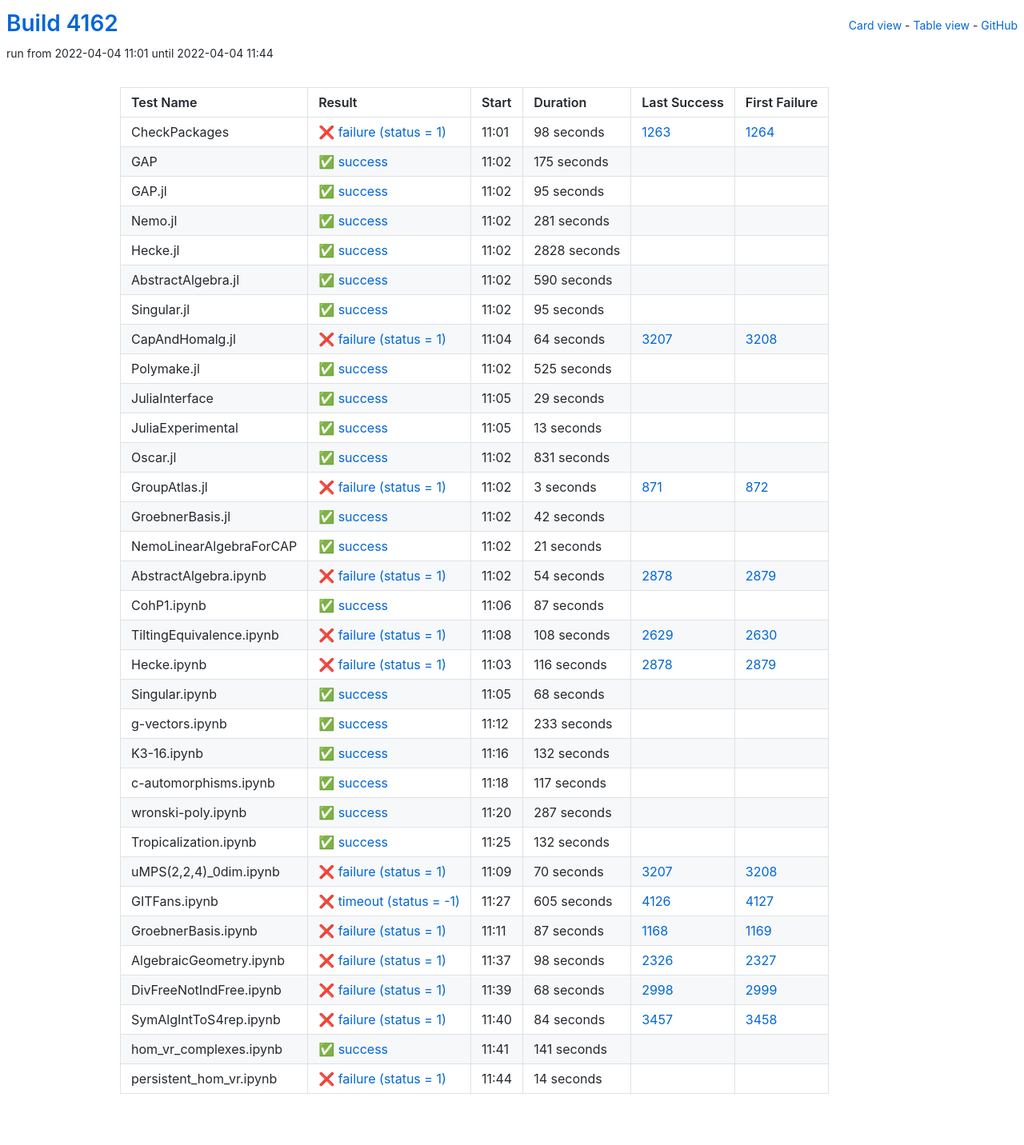
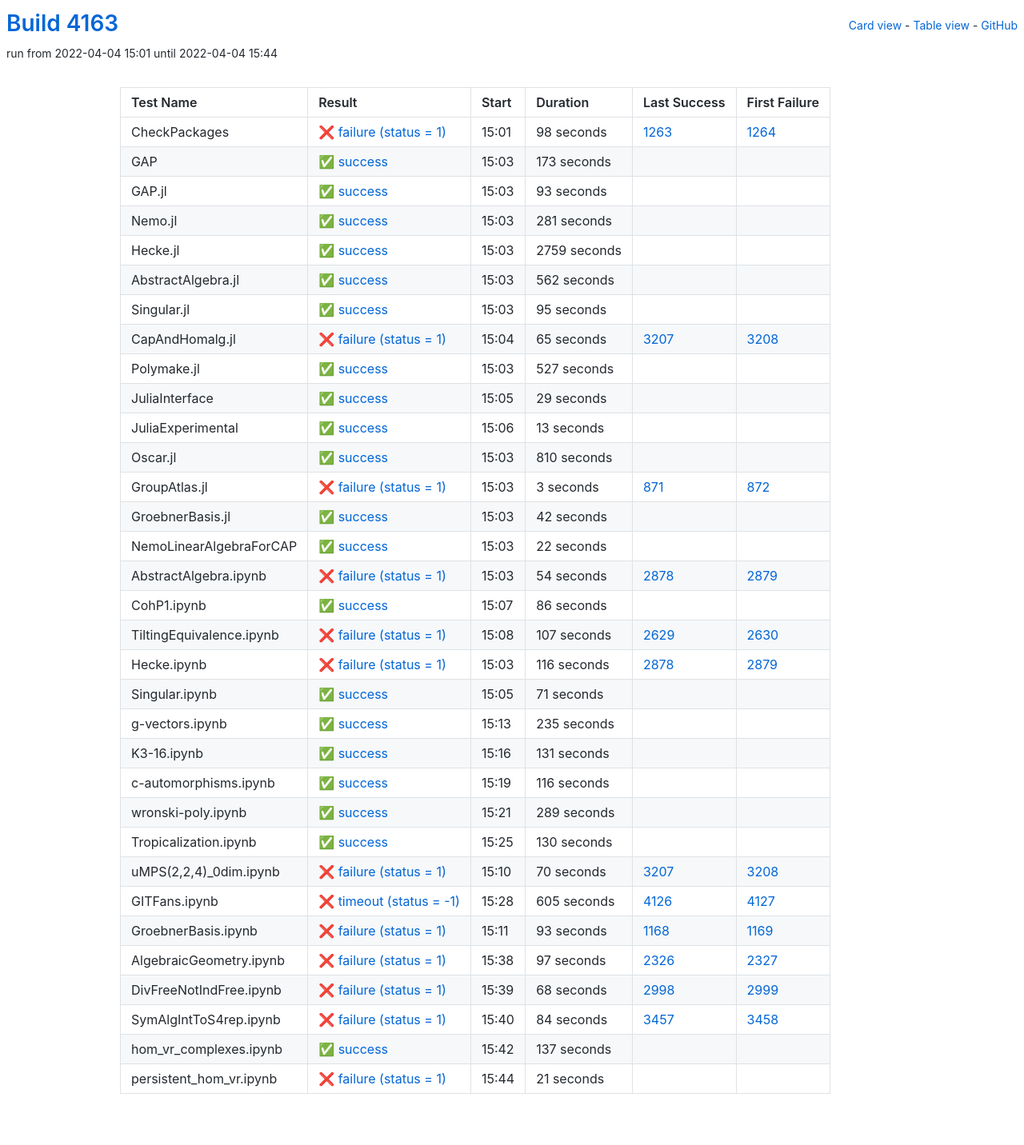
Before and after one commit to oscar-system/oscar-ci-status-stable, a Jekyll site: the page built from table.html, in a window 1280 px wide. Shown: the whole page at 80% size. Built offline with Jekyll 4.4.1, drawn with Linux system fonts in a browser that asks for light colours.

Commit message:
Build #4163

```diff
--- a/_data/ci.yml
+++ b/_data/ci.yml
@@ -1,6 +1,6 @@
 ---
-build: 4162
-build_url: https://oscarci.mathematik.uni-kl.de/job/oscar-stable/4162/
+build: 4163
+build_url: https://oscarci.mathematik.uni-kl.de/job/oscar-stable/4163/
 job: oscar-stable
 organization: oscar-system
 repo: oscar-ci-status-stable
@@ -8,8 +8,8 @@ repourl: https://github.com/oscar-system/oscar-ci-status-stable
 tests:
 - name: CheckPackages
   id: checkpackages
-  log: https://oscarci.mathematik.uni-kl.de/job/oscar-stable/4162/artifact/logs/build-4162/CheckPackages.log
-  start: 2022-04-04 11:01
+  log: https://oscarci.mathematik.uni-kl.de/job/oscar-stable/4163/artifact/logs/build-4163/CheckPackages.log
+  start: 2022-04-04 15:01
   success: false
   exitcode: 1
   status: failure
@@ -20,32 +20,32 @@ tests:
   first_failure_url: https://oscarci.mathematik.uni-kl.de/job/oscar-stable/1264/
 - name: GAP
   id: gap
-  log: https://oscarci.mathematik.uni-kl.de/job/oscar-stable/4162/artifact/logs/build-4162/GAP.log
-  start: 2022-04-04 11:02
+  log: https://oscarci.mathematik.uni-kl.de/job/oscar-stable/4163/artifact/logs/build-4163/GAP.log
+  start: 2022-04-04 15:03
   success: true
   exitcode: 0
   status: success
-  duration: 175
+  duration: 173
   last_success: false
   last_success_url:
   first_failure: false
   first_failure_url:
 - name: GAP.jl
   id: gap-jl
-  log: https://oscarci.mathematik.uni-kl.de/job/oscar-stable/4162/artifact/logs/build-4162/GAP.jl.log
-  start: 2022-04-04 11:02
+  log: https://oscarci.mathematik.uni-kl.de/job/oscar-stable/4163/artifact/logs/build-4163/GAP.jl.log
+  start: 2022-04-04 15:03
   success: true
   exitcode: 0
   status: success
-  duration: 95
+  duration: 93
   last_success: false
   last_success_url:
   first_failure: false
   first_failure_url:
 - name: Nemo.jl
   id: nemo-jl
-  log: https://oscarci.mathematik.uni-kl.de/job/oscar-stable/4162/artifact/logs/build-4162/Nemo.jl.log
-  start: 2022-04-04 11:02
+  log: https://oscarci.mathematik.uni-kl.de/job/oscar-stable/4163/artifact/logs/build-4163/Nemo.jl.log
+  start: 2022-04-04 15:03
   success: true
   exitcode: 0
   status: success
@@ -56,32 +56,32 @@ tests:
   first_failure_url:
 - name: Hecke.jl
   id: hecke-jl
-  log: https://oscarci.mathematik.uni-kl.de/job/oscar-stable/4162/artifact/logs/build-4162/Hecke.jl.log
-  start: 2022-04-04 11:02
+  log: https://oscarci.mathematik.uni-kl.de/job/oscar-stable/4163/artifact/logs/build-4163/Hecke.jl.log
+  start: 2022-04-04 15:03
   success: true
   exitcode: 0
   status: success
-  duration: 2828
+  duration: 2759
   last_success: false
   last_success_url:
   first_failure: false
   first_failure_url:
 - name: AbstractAlgebra.jl
   id: abstractalgebra-jl
-  log: https://oscarci.mathematik.uni-kl.de/job/oscar-stable/4162/artifact/logs/build-4162/AbstractAlgebra.jl.log
-  start: 2022-04-04 11:02
+  log: https://oscarci.mathematik.uni-kl.de/job/oscar-stable/4163/artifact/logs/build-4163/AbstractAlgebra.jl.log
+  start: 2022-04-04 15:03
   success: true
   exitcode: 0
   status: success
-  duration: 590
+  duration: 562
   last_success: false
   last_success_url:
   first_failure: false
   first_failure_url:
 - name: Singular.jl
   id: singular-jl
-  log: https://oscarci.mathematik.uni-kl.de/job/oscar-stable/4162/artifact/logs/build-4162/Singular.jl.log
-  start: 2022-04-04 11:02
+  log: https://oscarci.mathematik.uni-kl.de/job/oscar-stable/4163/artifact/logs/build-4163/Singular.jl.log
+  start: 2022-04-04 15:03
   success: true
   exitcode: 0
   status: success
@@ -92,32 +92,32 @@ tests:
   first_failure_url:
 - name: CapAndHomalg.jl
   id: capandhomalg-jl
-  log: https://oscarci.mathematik.uni-kl.de/job/oscar-stable/4162/artifact/logs/build-4162/CapAndHomalg.jl.log
-  start: 2022-04-04 11:04
+  log: https://oscarci.mathematik.uni-kl.de/job/oscar-stable/4163/artifact/logs/build-4163/CapAndHomalg.jl.log
+  start: 2022-04-04 15:04
   success: false
   exitcode: 1
   status: failure
-  duration: 64
+  duration: 65
   last_success: 3207
   last_success_url: https://oscarci.mathematik.uni-kl.de/job/oscar-stable/3207/
   first_failure: 3208
   first_failure_url: https://oscarci.mathematik.uni-kl.de/job/oscar-stable/3208/
 - name: Polymake.jl
   id: polymake-jl
-  log: https://oscarci.mathematik.uni-kl.de/job/oscar-stable/4162/artifact/logs/build-4162/Polymake.jl.log
-  start: 2022-04-04 11:02
+  log: https://oscarci.mathematik.uni-kl.de/job/oscar-stable/4163/artifact/logs/build-4163/Polymake.jl.log
+  start: 2022-04-04 15:03
   success: true
   exitcode: 0
   status: success
-  duration: 525
+  duration: 527
   last_success: false
   last_success_url:
   first_failure: false
   first_failure_url:
 - name: JuliaInterface
   id: juliainterface
-  log: https://oscarci.mathematik.uni-kl.de/job/oscar-stable/4162/artifact/logs/build-4162/JuliaInterface.log
-  start: 2022-04-04 11:05
+  log: https://oscarci.mathematik.uni-kl.de/job/oscar-stable/4163/artifact/logs/build-4163/JuliaInterface.log
+  start: 2022-04-04 15:05
   success: true
   exitcode: 0
   status: success
@@ -128,8 +128,8 @@ tests:
   first_failure_url:
 - name: JuliaExperimental
   id: juliaexperimental
-  log: https://oscarci.mathematik.uni-kl.de/job/oscar-stable/4162/artifact/logs/build-4162/JuliaExperimental.log
-  start: 2022-04-04 11:05
+  log: https://oscarci.mathematik.uni-kl.de/job/oscar-stable/4163/artifact/logs/build-4163/JuliaExperimental.log
+  start: 2022-04-04 15:06
   success: true
   exitcode: 0
   status: success
@@ -140,20 +140,20 @@ tests:
   first_failure_url:
 - name: Oscar.jl
   id: oscar-jl
-  log: https://oscarci.mathematik.uni-kl.de/job/oscar-stable/4162/artifact/logs/build-4162/Oscar.jl.log
-  start: 2022-04-04 11:02
+  log: https://oscarci.mathematik.uni-kl.de/job/oscar-stable/4163/artifact/logs/build-4163/Oscar.jl.log
+  start: 2022-04-04 15:03
   success: true
   exitcode: 0
   status: success
-  duration: 831
+  duration: 810
   last_success: false
   last_success_url:
   first_failure: false
   first_failure_url:
 - name: GroupAtlas.jl
   id: groupatlas-jl
-  log: https://oscarci.mathematik.uni-kl.de/job/oscar-stable/4162/artifact/logs/build-4162/GroupAtlas.jl.log
-  start: 2022-04-04 11:02
+  log: https://oscarci.mathematik.uni-kl.de/job/oscar-stable/4163/artifact/logs/build-4163/GroupAtlas.jl.log
+  start: 2022-04-04 15:03
   success: false
   exitcode: 1
   status: failure
@@ -164,8 +164,8 @@ tests:
   first_failure_url: https://oscarci.mathematik.uni-kl.de/job/oscar-stable/872/
 - name: GroebnerBasis.jl
   id: groebnerbasis-jl
-  log: https://oscarci.mathematik.uni-kl.de/job/oscar-stable/4162/artifact/logs/build-4162/GroebnerBasis.jl.log
-  start: 2022-04-04 11:02
+  log: https://oscarci.mathematik.uni-kl.de/job/oscar-stable/4163/artifact/logs/build-4163/GroebnerBasis.jl.log
+  start: 2022-04-04 15:03
   success: true
   exitcode: 0
   status: success
@@ -176,20 +176,20 @@ tests:
   first_failure_url:
 - name: NemoLinearAlgebraForCAP
   id: nemolinearalgebraforcap
-  log: https://oscarci.mathematik.uni-kl.de/job/oscar-stable/4162/artifact/logs/build-4162/NemoLinearAlgebraForCAP.log
-  start: 2022-04-04 11:02
+  log: https://oscarci.mathematik.uni-kl.de/job/oscar-stable/4163/artifact/logs/build-4163/NemoLinearAlgebraForCAP.log
+  start: 2022-04-04 15:03
   success: true
   exitcode: 0
   status: success
-  duration: 21
+  duration: 22
   last_success: false
   last_success_url:
   first_failure: false
   first_failure_url:
 - name: AbstractAlgebra.ipynb
   id: abstractalgebra-ipynb
-  log: https://oscarci.mathematik.uni-kl.de/job/oscar-stable/4162/artifact/logs/build-4162/AbstractAlgebra.ipynb.log
-  start: 2022-04-04 11:02
+  log: https://oscarci.mathematik.uni-kl.de/job/oscar-stable/4163/artifact/logs/build-4163/AbstractAlgebra.ipynb.log
+  start: 2022-04-04 15:03
   success: false
   exitcode: 1
   status: failure
@@ -200,32 +200,32 @@ tests:
   first_failure_url: https://oscarci.mathematik.uni-kl.de/job/oscar-stable/2879/
 - name: CohP1.ipynb
   id: cohp1-ipynb
-  log: https://oscarci.mathematik.uni-kl.de/job/oscar-stable/4162/artifact/logs/build-4162/CohP1.ipynb.log
-  start: 2022-04-04 11:06
+  log: https://oscarci.mathematik.uni-kl.de/job/oscar-stable/4163/artifact/logs/build-4163/CohP1.ipynb.log
+  start: 2022-04-04 15:07
   success: true
   exitcode: 0
   status: success
-  duration: 87
+  duration: 86
   last_success: false
   last_success_url:
   first_failure: false
   first_failure_url:
 - name: TiltingEquivalence.ipynb
   id: tiltingequivalence-ipynb
-  log: https://oscarci.mathematik.uni-kl.de/job/oscar-stable/4162/artifact/logs/build-4162/TiltingEquivalence.ipynb.log
-  start: 2022-04-04 11:08
+  log: https://oscarci.mathematik.uni-kl.de/job/oscar-stable/4163/artifact/logs/build-4163/TiltingEquivalence.ipynb.log
+  start: 2022-04-04 15:08
   success: false
   exitcode: 1
   status: failure
-  duration: 108
+  duration: 107
   last_success: 2629
   last_success_url: https://oscarci.mathematik.uni-kl.de/job/oscar-stable/2629/
   first_failure: 2630
   first_failure_url: https://oscarci.mathematik.uni-kl.de/job/oscar-stable/2630/
 - name: Hecke.ipynb
   id: hecke-ipynb
-  log: https://oscarci.mathematik.uni-kl.de/job/oscar-stable/4162/artifact/logs/build-4162/Hecke.ipynb.log
-  start: 2022-04-04 11:03
+  log: https://oscarci.mathematik.uni-kl.de/job/oscar-stable/4163/artifact/logs/build-4163/Hecke.ipynb.log
+  start: 2022-04-04 15:03
   success: false
   exitcode: 1
   status: failure
@@ -236,80 +236,80 @@ tests:
   first_failure_url: https://oscarci.mathematik.uni-kl.de/job/oscar-stable/2879/
 - name: Singular.ipynb
   id: singular-ipynb
-  log: https://oscarci.mathematik.uni-kl.de/job/oscar-stable/4162/artifact/logs/build-4162/Singular.ipynb.log
-  start: 2022-04-04 11:05
+  log: https://oscarci.mathematik.uni-kl.de/job/oscar-stable/4163/artifact/logs/build-4163/Singular.ipynb.log
+  start: 2022-04-04 15:05
   success: true
   exitcode: 0
   status: success
-  duration: 68
+  duration: 71
   last_success: false
   last_success_url:
   first_failure: false
   first_failure_url:
 - name: g-vectors.ipynb
   id: g-vectors-ipynb
-  log: https://oscarci.mathematik.uni-kl.de/job/oscar-stable/4162/artifact/logs/build-4162/g-vectors.ipynb.log
-  start: 2022-04-04 11:12
+  log: https://oscarci.mathematik.uni-kl.de/job/oscar-stable/4163/artifact/logs/build-4163/g-vectors.ipynb.log
+  start: 2022-04-04 15:13
   success: true
   exitcode: 0
   status: success
-  duration: 233
+  duration: 235
   last_success: false
   last_success_url:
   first_failure: false
   first_failure_url:
 - name: K3-16.ipynb
   id: k3-16-ipynb
-  log: https://oscarci.mathematik.uni-kl.de/job/oscar-stable/4162/artifact/logs/build-4162/K3-16.ipynb.log
-  start: 2022-04-04 11:16
+  log: https://oscarci.mathematik.uni-kl.de/job/oscar-stable/4163/artifact/logs/build-4163/K3-16.ipynb.log
+  start: 2022-04-04 15:16
   success: true
   exitcode: 0
   status: success
-  duration: 132
+  duration: 131
   last_success: false
   last_success_url:
   first_failure: false
   first_failure_url:
 - name: c-automorphisms.ipynb
   id: c-automorphisms-ipynb
-  log: https://oscarci.mathematik.uni-kl.de/job/oscar-stable/4162/artifact/logs/build-4162/c-automorphisms.ipynb.log
-  start: 2022-04-04 11:18
+  log: https://oscarci.mathematik.uni-kl.de/job/oscar-stable/4163/artifact/logs/build-4163/c-automorphisms.ipynb.log
+  start: 2022-04-04 15:19
   success: true
   exitcode: 0
   status: success
-  duration: 117
+  duration: 116
   last_success: false
   last_success_url:
   first_failure: false
   first_failure_url:
 - name: wronski-poly.ipynb
   id: wronski-poly-ipynb
-  log: https://oscarci.mathematik.uni-kl.de/job/oscar-stable/4162/artifact/logs/build-4162/wronski-poly.ipynb.log
-  start: 2022-04-04 11:20
+  log: https://oscarci.mathematik.uni-kl.de/job/oscar-stable/4163/artifact/logs/build-4163/wronski-poly.ipynb.log
+  start: 2022-04-04 15:21
   success: true
   exitcode: 0
   status: success
-  duration: 287
+  duration: 289
   last_success: false
   last_success_url:
   first_failure: false
   first_failure_url:
 - name: Tropicalization.ipynb
   id: tropicalization-ipynb
-  log: https://oscarci.mathematik.uni-kl.de/job/oscar-stable/4162/artifact/logs/build-4162/Tropicalization.ipynb.log
-  start: 2022-04-04 11:25
+  log: https://oscarci.mathematik.uni-kl.de/job/oscar-stable/4163/artifact/logs/build-4163/Tropicalization.ipynb.log
+  start: 2022-04-04 15:25
   success: true
   exitcode: 0
   status: success
-  duration: 132
+  duration: 130
   last_success: false
   last_success_url:
   first_failure: false
   first_failure_url:
 - name: uMPS(2,2,4)_0dim.ipynb
   id: umps-2-2-4-0dim-ipynb
-  log: https://oscarci.mathematik.uni-kl.de/job/oscar-stable/4162/artifact/logs/build-4162/uMPS-2-2-4-_0dim.ipynb.log
-  start: 2022-04-04 11:09
+  log: https://oscarci.mathematik.uni-kl.de/job/oscar-stable/4163/artifact/logs/build-4163/uMPS-2-2-4-_0dim.ipynb.log
+  start: 2022-04-04 15:10
   success: false
   exitcode: 1
   status: failure
@@ -320,8 +320,8 @@ tests:
   first_failure_url: https://oscarci.mathematik.uni-kl.de/job/oscar-stable/3208/
 - name: GITFans.ipynb
   id: gitfans-ipynb
-  log: https://oscarci.mathematik.uni-kl.de/job/oscar-stable/4162/artifact/logs/build-4162/GITFans.ipynb.log
-  start: 2022-04-04 11:27
+  log: https://oscarci.mathematik.uni-kl.de/job/oscar-stable/4163/artifact/logs/build-4163/GITFans.ipynb.log
+  start: 2022-04-04 15:28
   success: false
   exitcode: -1
   status: timeout
@@ -332,32 +332,32 @@ tests:
   first_failure_url: https://oscarci.mathematik.uni-kl.de/job/oscar-stable/4127/
 - name: GroebnerBasis.ipynb
   id: groebnerbasis-ipynb
-  log: https://oscarci.mathematik.uni-kl.de/job/oscar-stable/4162/artifact/logs/build-4162/GroebnerBasis.ipynb.log
-  start: 2022-04-04 11:11
+  log: https://oscarci.mathematik.uni-kl.de/job/oscar-stable/4163/artifact/logs/build-4163/GroebnerBasis.ipynb.log
+  start: 2022-04-04 15:11
   success: false
   exitcode: 1
   status: failure
-  duration: 87
+  duration: 93
   last_success: 1168
   last_success_url: https://oscarci.mathematik.uni-kl.de/job/oscar-stable/1168/
   first_failure: 1169
   first_failure_url: https://oscarci.mathematik.uni-kl.de/job/oscar-stable/1169/
 - name: AlgebraicGeometry.ipynb
   id: algebraicgeometry-ipynb
-  log: https://oscarci.mathematik.uni-kl.de/job/oscar-stable/4162/artifact/logs/build-4162/AlgebraicGeometry.ipynb.log
-  start: 2022-04-04 11:37
+  log: https://oscarci.mathematik.uni-kl.de/job/oscar-stable/4163/artifact/logs/build-4163/AlgebraicGeometry.ipynb.log
+  start: 2022-04-04 15:38
   success: false
   exitcode: 1
   status: failure
-  duration: 98
+  duration: 97
   last_success: 2326
   last_success_url: https://oscarci.mathematik.uni-kl.de/job/oscar-stable/2326/
   first_failure: 2327
   first_failure_url: https://oscarci.mathematik.uni-kl.de/job/oscar-stable/2327/
 - name: DivFreeNotIndFree.ipynb
   id: divfreenotindfree-ipynb
-  log: https://oscarci.mathematik.uni-kl.de/job/oscar-stable/4162/artifact/logs/build-4162/DivFreeNotIndFree.ipynb.log
-  start: 2022-04-04 11:39
+  log: https://oscarci.mathematik.uni-kl.de/job/oscar-stable/4163/artifact/logs/build-4163/DivFreeNotIndFree.ipynb.log
+  start: 2022-04-04 15:39
   success: false
   exitcode: 1
   status: failure
@@ -368,8 +368,8 @@ tests:
   first_failure_url: https://oscarci.mathematik.uni-kl.de/job/oscar-stable/2999/
 - name: SymAlgIntToS4rep.ipynb
   id: symalginttos4rep-ipynb
-  log: https://oscarci.mathematik.uni-kl.de/job/oscar-stable/4162/artifact/logs/build-4162/SymAlgIntToS4rep.ipynb.log
-  start: 2022-04-04 11:40
+  log: https://oscarci.mathematik.uni-kl.de/job/oscar-stable/4163/artifact/logs/build-4163/SymAlgIntToS4rep.ipynb.log
+  start: 2022-04-04 15:40
   success: false
   exitcode: 1
   status: failure
@@ -380,24 +380,24 @@ tests:
   first_failure_url: https://oscarci.mathematik.uni-kl.de/job/oscar-stable/3458/
 - name: hom_vr_complexes.ipynb
   id: hom-vr-complexes-ipynb
-  log: https://oscarci.mathematik.uni-kl.de/job/oscar-stable/4162/artifact/logs/build-4162/hom_vr_complexes.ipynb.log
-  start: 2022-04-04 11:41
+  log: https://oscarci.mathematik.uni-kl.de/job/oscar-stable/4163/artifact/logs/build-4163/hom_vr_complexes.ipynb.log
+  start: 2022-04-04 15:42
   success: true
   exitcode: 0
   status: success
-  duration: 141
+  duration: 137
   last_success: false
   last_success_url:
   first_failure: false
   first_failure_url:
 - name: persistent_hom_vr.ipynb
   id: persistent-hom-vr-ipynb
-  log: https://oscarci.mathematik.uni-kl.de/job/oscar-stable/4162/artifact/logs/build-4162/persistent_hom_vr.ipynb.log
-  start: 2022-04-04 11:44
+  log: https://oscarci.mathematik.uni-kl.de/job/oscar-stable/4163/artifact/logs/build-4163/persistent_hom_vr.ipynb.log
+  start: 2022-04-04 15:44
   success: false
   exitcode: 1
   status: failure
-  duration: 14
+  duration: 21
   last_success: false
   last_success_url:
   first_failure: false
```
Also changed, not shown: README.md.
